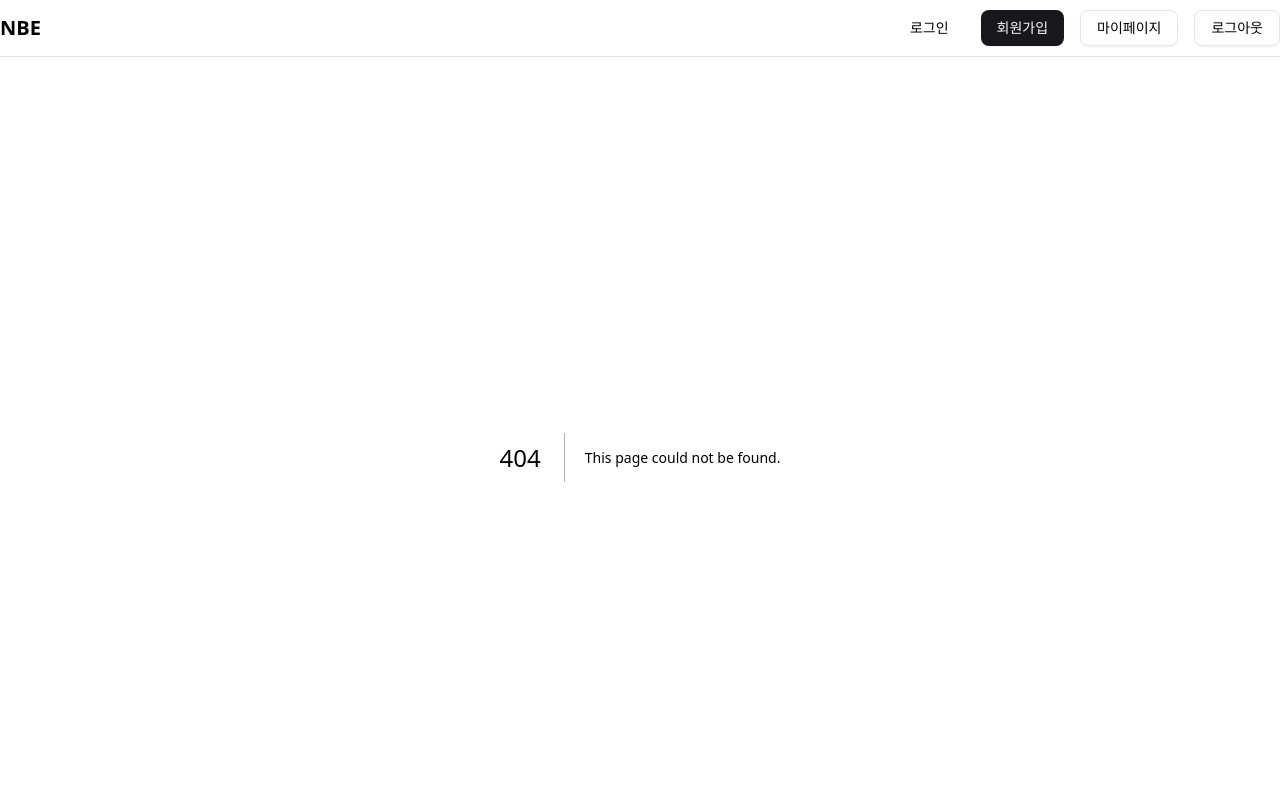
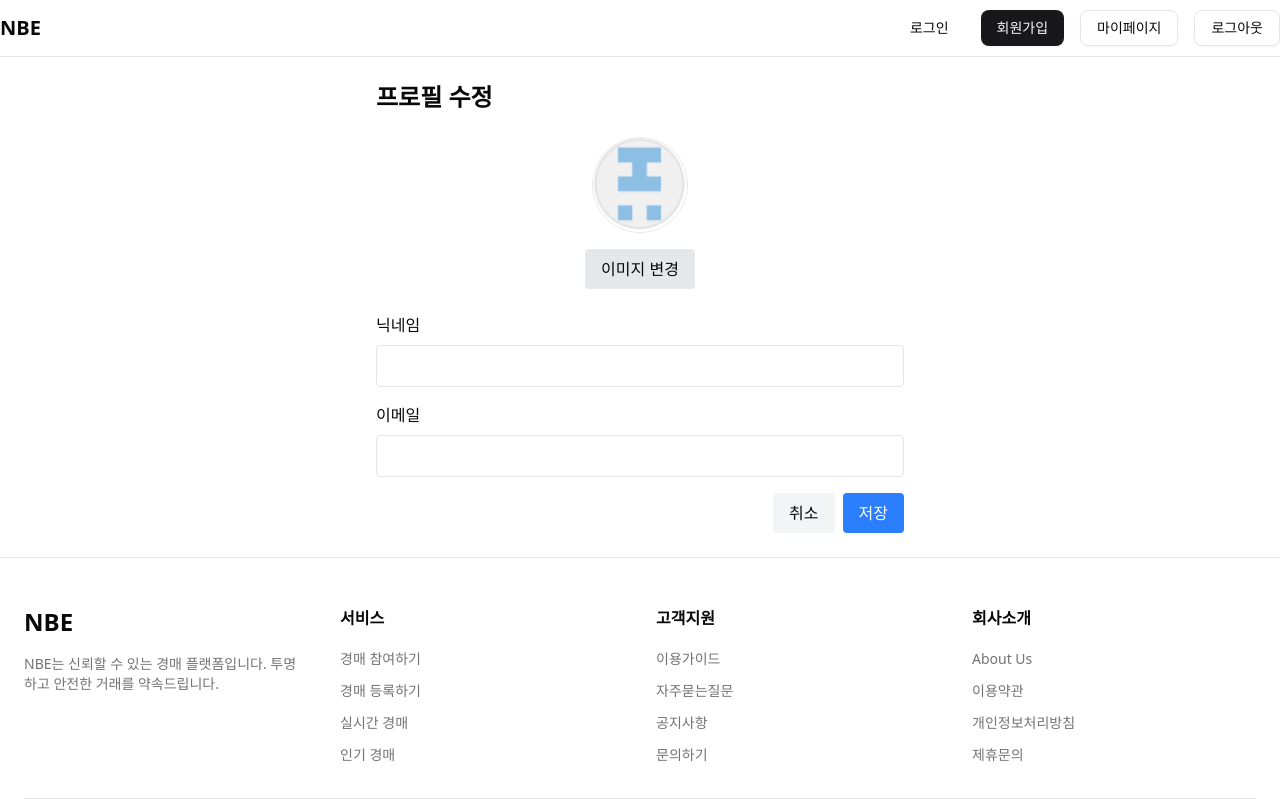
Before and after one commit to prgrms-be-devcourse/NBE4-5-2-Team06, a Next.js app in the folder frontend/: page /mypage/edit in a window 1280 px wide. Before the commit this address had no page. Shown: the top 800 px of the page. Built offline with nearby package versions, Linux system fonts and the light colour scheme; no server answers.

Commit message:
✨feat: 수정 페이지 추가

```diff
--- a/frontend/package.json
+++ b/frontend/package.json
@@ -19,6 +19,7 @@
     "@radix-ui/react-slot": "^1.1.2",
     "@radix-ui/react-tooltip": "^1.1.8",
     "@stomp/stompjs": "^7.0.1",
+    "axios": "^1.8.3",
     "class-variance-authority": "^0.7.1",
     "clsx": "^2.1.1",
     "dayjs": "^1.11.13",
--- /dev/null
+++ b/frontend/src/app/mypage/edit/page.tsx
@@ -0,0 +1,126 @@
+"use client";
+
+import { useEffect, useState } from "react";
+import axios from "axios";
+import { useRouter } from "next/navigation";
+import { getAccessToken, getUserInfo } from "@/lib/api/auth";
+
+export default function MyPageEdit() {
+  const router = useRouter();
+  const [nickname, setNickname] = useState("");
+  const [email, setEmail] = useState("");
+  const [password, setPassword] = useState("");
+  const [profileImage, setProfileImage] = useState("");
+  const [previewImage, setPreviewImage] = useState("/default-profile.png");
+
+  useEffect(() => {
+    const token = getAccessToken();
+    const { userUUID } = getUserInfo();
+
+    axios
+      .get(`http://localhost:8080/api/auth/users/${userUUID}`, {
+        headers: { Authorization: `Bearer ${token}` },
+      })
+      .then((res) => {
+        setNickname(res.data.data.nickname);
+        setEmail(res.data.data.email);
+        setProfileImage(res.data.data.profileImage);
+        setPreviewImage(res.data.data.profileImage || "/default-profile.png");
+      })
+      .catch(() => {
+        alert("❌ 사용자 정보 불러오기 실패");
+      });
+  }, []);
+
+  const handleImageChange = (e: React.ChangeEvent<HTMLInputElement>) => {
+    const file = e.target.files?.[0];
+    if (!file) return;
+    const reader = new FileReader();
+    reader.onloadend = () => {
+      setPreviewImage(reader.result as string);
+      setProfileImage(reader.result as string);
+    };
+    reader.readAsDataURL(file);
+  };
+
+  const handleSave = async () => {
+    const token = getAccessToken();
+    const { userUUID } = getUserInfo();
+
+    try {
+      await axios.put(
+        `http://localhost:8080/api/auth/users/${userUUID}`,
+        {
+          nickname,
+          email,
+          password: password || undefined,
+          profileImage,
+        },
+        {
+          headers: {
+            Authorization: `Bearer ${token}`,
+            "Content-Type": "application/json",
+          },
+        }
+      );
+      alert("✅ 저장되었습니다.");
+      router.push("/mypage");
+    } catch (err: any) {
+      console.error("❌ 수정 실패:", err);
+      alert("❌ 수정 실패: " + (err.response?.data?.msg || err.message));
+    }
+  };
+
+  return (
+    <div className="max-w-xl mx-auto p-6">
+      <h2 className="text-2xl font-bold mb-6">프로필 수정</h2>
+      <div className="flex flex-col items-center gap-4 mb-6">
+        <img
+          src={previewImage}
+          alt="프로필"
+          className="w-24 h-24 rounded-full object-cover border"
+        />
+        <label className="px-4 py-2 bg-gray-200 rounded cursor-pointer hover:bg-gray-300">
+          이미지 변경
+          <input
+            type="file"
+            accept="image/*"
+            hidden
+            onChange={handleImageChange}
+          />
+        </label>
+      </div>
+
+      <label className="block mb-2 font-medium">닉네임</label>
+      <input
+        type="text"
+        value={nickname}
+        onChange={(e) => setNickname(e.target.value)}
+        className="border px-4 py-2 rounded w-full mb-4"
+      />
+
+      <label className="block mb-2 font-medium">이메일</label>
+      <input
+        type="email"
+        value={email}
+        onChange={(e) => setEmail(e.target.value)}
+        className="border px-4 py-2 rounded w-full mb-4"
+      />
+
+      <div className="flex justify-end gap-2">
+        <button
+          onClick={() => router.back()}
+          className="px-4 py-2 bg-gray-100 rounded hover:bg-gray-200"
+        >
+          취소
+        </button>
+        <button
+          onClick={handleSave}
+          className="px-4 py-2 bg-blue-500 text-white rounded hover:bg-blue-600"
+        >
+          저장
+        </button>
+      </div>
+    </div>
+  );
+}
--- a/frontend/src/app/mypage/page.tsx
+++ b/frontend/src/app/mypage/page.tsx
@@ -1,9 +1,141 @@
-import React from 'react'
+"use client";
 
-export default function page() {
+import { useEffect, useState } from "react";
+import { useRouter, useParams } from "next/navigation";
+
+interface User {
+  nickname: string;
+  email: string;
+  profileImage?: string;
+}
+
+interface Auction {
+  auctionId: number;
+  productName: string;
+  winningBid: number;
+  winTime: string;
+  imageUrl?: string;
+}
+
+export default function MyPage() {
+  const router = useRouter();
+  const { userUUID } = useParams();
+  const [user, setUser] = useState<User | null>(null);
+  const [auctions, setAuctions] = useState<Auction[]>([]);
+  const [error, setError] = useState<string | null>(null);
+
+  const API_BASE_URL =
+    process.env.NEXT_PUBLIC_API_URL || "http://localhost:8080/api";
+
+  useEffect(() => {
+    const uuid = userUUID || localStorage.getItem("userUUID");
+
+    if (!uuid) {
+      setError("사용자 정보를 찾을 수 없습니다.");
+      return;
+    }
+
+    // 사용자 정보 가져오기
+    fetch(`${API_BASE_URL}/auth/users/${uuid}`)
+      .then((res) => {
+        if (!res.ok) {
+          throw new Error("사용자 정보를 불러오는 데 실패했습니다.");
+        }
+        return res.json();
+      })
+      .then((data) => {
+        if (!data || !data.data) {
+          throw new Error("사용자 데이터가 존재하지 않습니다.");
+        }
+        setUser(data.data);
+      })
+      .catch((error) => {
+        console.error("사용자 정보 오류:", error);
+        setError(error.message);
+      });
+
+    // 낙찰 받은 경매 목록 가져오기
+    fetch(`${API_BASE_URL}/auctions/${uuid}/winner`)
+      .then((res) => {
+        if (!res.ok) {
+          throw new Error("낙찰 경매 정보를 불러오는 데 실패했습니다.");
+        }
+        return res.json();
+      })
+      .then((data) => {
+        if (!data || !Array.isArray(data.data)) {
+          throw new Error("잘못된 응답 형식입니다.");
+        }
+        setAuctions(data.data);
+      })
+      .catch((error) => {
+        console.error("낙찰 경매 오류:", error);
+        setError(error.message);
+      });
+  }, [userUUID]);
+
   return (
-    <div>
+    <div className="max-w-2xl mx-auto p-6">
+      {error && <p className="text-red-500 text-center">{error}</p>}
 
+      {/* 프로필 정보 */}
+      <div className="flex items-center gap-6 p-4 border rounded-lg shadow">
+        <div className="w-20 h-20 bg-gray-300 rounded-full overflow-hidden">
+          <img
+            src={user?.profileImage || "/default-profile.png"}
+            alt="Profile"
+            className="w-full h-full object-cover"
+            onError={(e) => {
+              e.currentTarget.src = "/default-profile.png";
+            }}
+          />
+        </div>
+        <div>
+          <p className="text-lg font-semibold">{user?.nickname || "닉네임"}</p>
+          <p className="text-gray-600">{user?.email || "email@example.com"}</p>
+        </div>
+        <button
+          onClick={() => router.push("/mypage/edit")}
+          className="ml-auto px-3 py-2 bg-blue-500 text-white rounded"
+        >
+          수정
+        </button>
+      </div>
+
+      {/* 낙찰 받은 경매 목록 */}
+      <h2 className="text-xl font-bold mt-6">낙찰 받은 경매</h2>
+      <div className="grid grid-cols-3 gap-4 mt-4">
+        {auctions.length > 0 ? (
+          auctions.map((auction) => (
+            <div
+              key={auction.auctionId}
+              className="border rounded-lg p-2 shadow"
+            >
+              <div className="w-full h-20 bg-gray-200 rounded overflow-hidden">
+                <img
+                  src={auction.imageUrl || "/default-image.jpg"}
+                  alt={auction.productName}
+                  className="w-full h-full object-cover"
+                  onError={(e) => {
+                    e.currentTarget.src = "/default-image.jpg";
+                  }}
+                />
+              </div>
+              <p className="text-sm font-semibold mt-2">
+                {auction.productName}
+              </p>
+              <p className="text-blue-500 font-bold">
+                ₩{auction.winningBid.toLocaleString()}
+              </p>
+              <p className="text-gray-500 text-xs">
+                {new Date(auction.winTime).toLocaleString()}
+              </p>
+            </div>
+          ))
+        ) : (
+          <p className="text-gray-500 mt-4">낙찰 받은 경매가 없습니다.</p>
+        )}
+      </div>
     </div>
-  )
+  );
 }
```
Also changed, not shown: frontend/public/default-profile.png (added), 1 other file (tests, documents, lock files or other folders).
